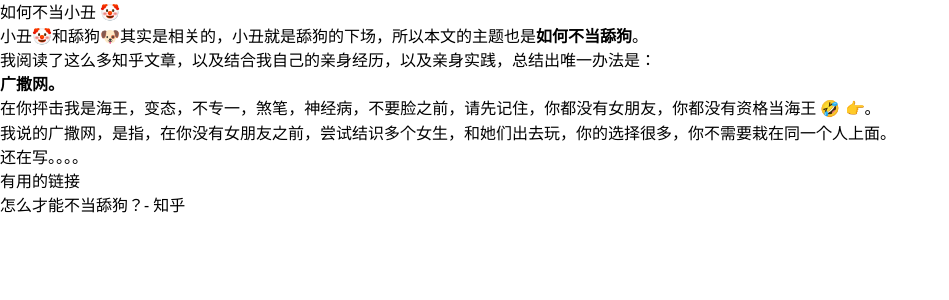
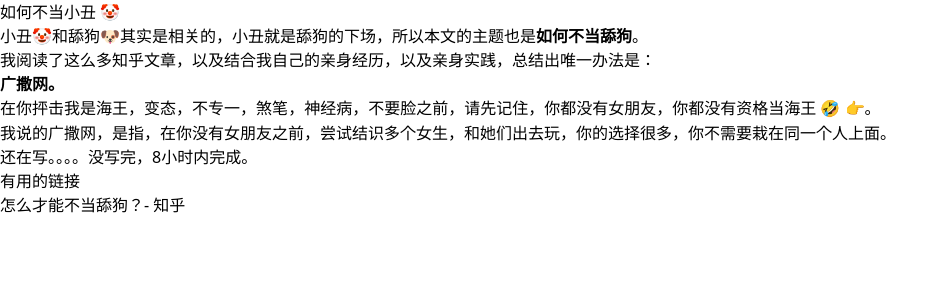
Before and after one commit to EvanNotFound/how-to-deal-with-my-crush, a Next.js app: page /what-to-do-before/how-to-not-make-a-clown-of-yourself in a window 1280 px wide. Shown: the top 300 px of the page, without its empty margins (0-949 px from the left). Built offline with nearby package versions, Linux system fonts and the light colour scheme.

Commit message:
docs: update progress note in how-to-not-make-a-clown-of-yourself.mdx

```diff
--- a/pages/what-to-do-before/how-to-not-make-a-clown-of-yourself.mdx
+++ b/pages/what-to-do-before/how-to-not-make-a-clown-of-yourself.mdx
@@ -10,7 +10,7 @@
 
 我说的广撒网，是指，在你没有女朋友之前，尝试结识多个女生，和她们出去玩，你的选择很多，你不需要栽在同一个人上面。
 
-还在写。。。。
+还在写。。。。没写完，8小时内完成。
 
 ## 有用的链接
 
```
